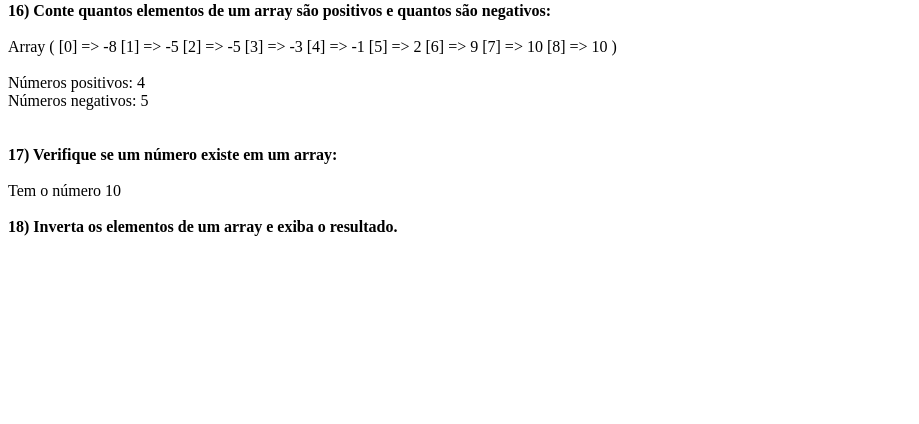
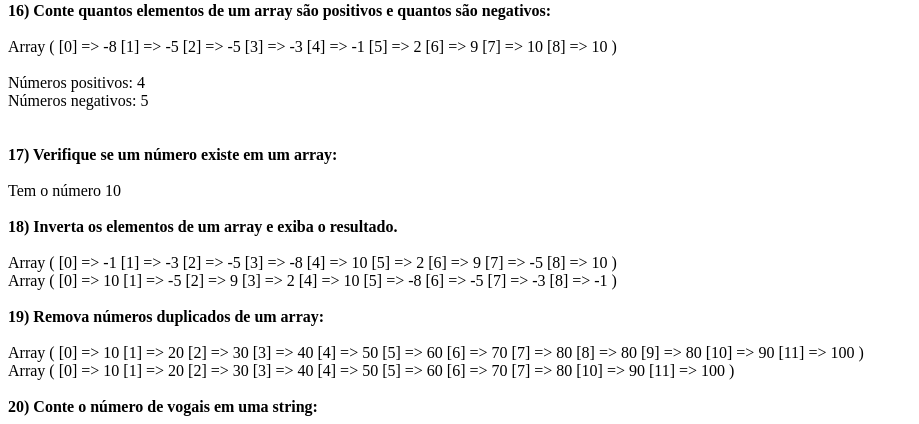
Before and after one commit to lucasmartins9413/php-questions, a PHP site: page / in a window 1280 px wide. Shown: the part 1609-2033 px from the top of the page, without its empty margins (0-919 px from the left). Before the commit the page ends 1845 px from the top, so only its background shows below. Run offline with PHP 8.4, Linux system fonts and the light colour scheme.

Commit message:
exercices array finish

```diff
--- a/index.php
+++ b/index.php
@@ -256,3 +256,25 @@ if (in_array("10", $numbers)) {
 }
 echo "<br><br>";
 echo "<strong>18) Inverta os elementos de um array e exiba o resultado.</strong>";
+echo "<br>";
+$numbers = [-1, -3, -5, -8, 10, 2, 9, -5, 10];
+$reversed = array_reverse($numbers);
+$normal = $numbers;
+echo "<br>";
+print_r($normal);
+echo "<br>";
+print_r($reversed);
+
+echo "<br><br>";
+echo "<strong>19) Remova números duplicados de um array:</strong>";
+echo "<br>";
+echo "<br>";
+$duplicated = [10,20,30,40,50,60,70,80,80,80,90,100];
+print_r($duplicated);
+echo "<br>";
+$result = array_unique($duplicated);
+print_r($result);
+
+echo "<br><br>";
+echo "<strong>20) Conte o número de vogais em uma string:</strong>";
+echo "<br>";
```
